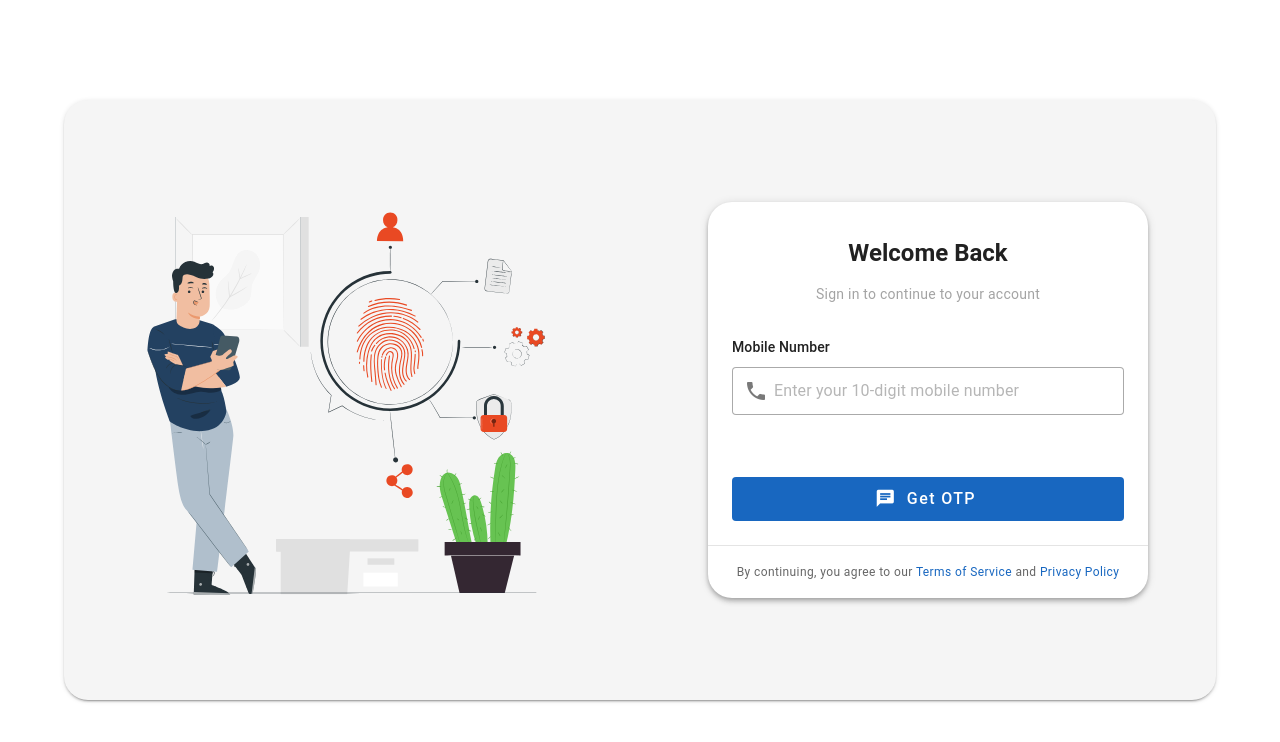
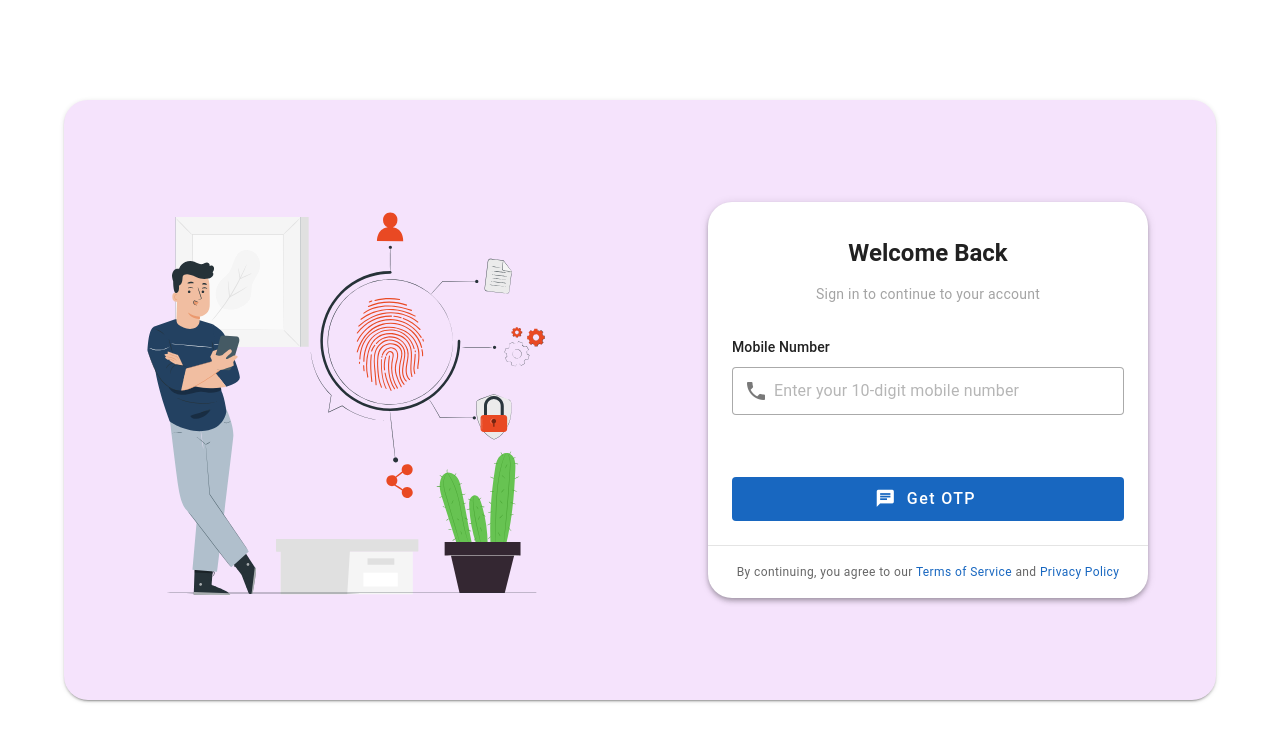
Before and after one commit to Ganeshkumar2911/doc_manager, a Vue app: page /login in a window 1280 px wide. Shown: the top 742 px of the page. Built offline with nearby package versions, Linux system fonts and the light colour scheme; a small style sheet from the web is missing.

Commit message:
fix: login page bg

```diff
--- a/src/pages/auth/login.vue
+++ b/src/pages/auth/login.vue
@@ -1,6 +1,6 @@
 <template>
     <div class="d-flex justify-center align-center" style="height: 100vh;">
-        <v-row class="h-75 mx-2 mx-md-16 rounded-xl elevation-2" style="background-color: #f5f5f5;">
+        <v-row class="h-75 mx-2 mx-md-16 rounded-xl elevation-2" style="background-color: #f5e3fc;">
             <v-col cols="12" md="6" class="d-none d-md-flex justify-center align-center">
                 <v-img src="@/assets/loginImg.svg" height="75%" width="80%"></v-img>
             </v-col>
```
